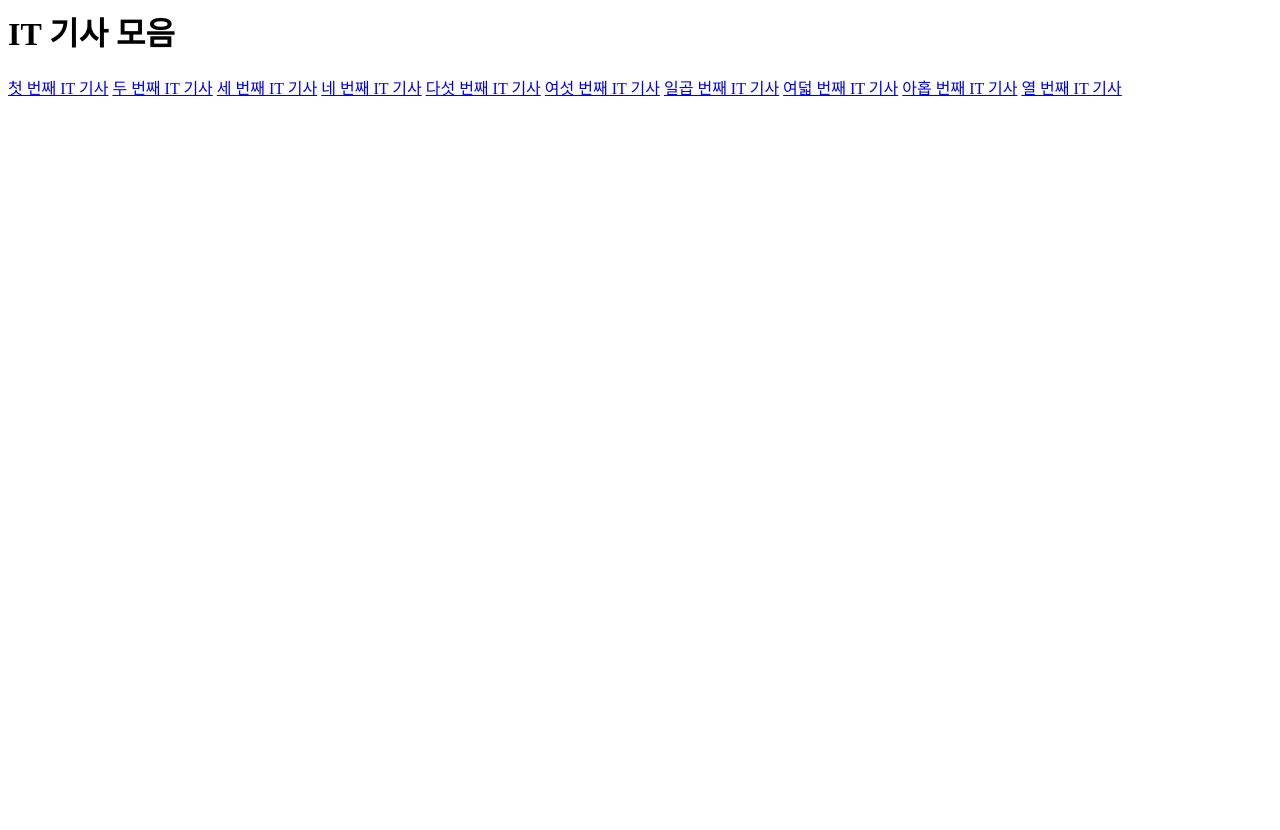
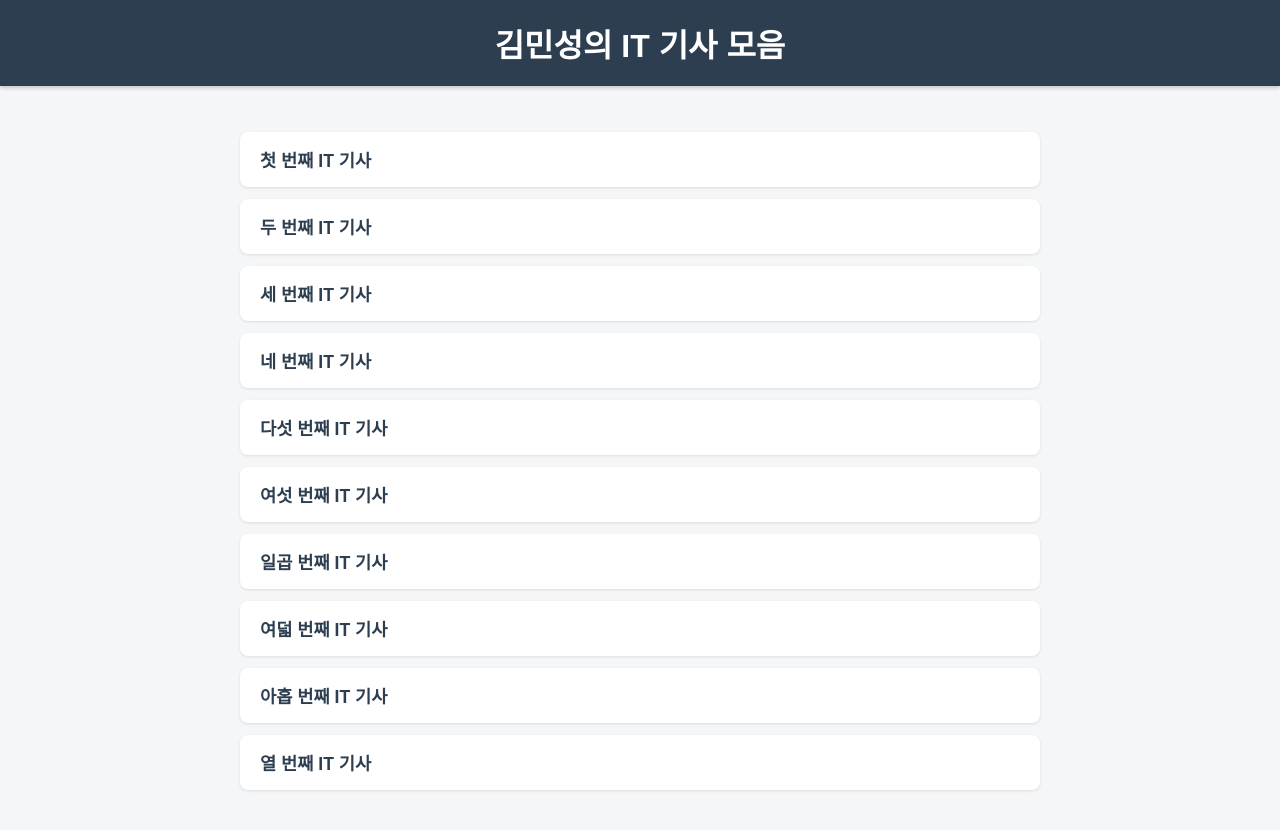
Before and after one commit to kimmin23/mis2501, a plain HTML site: page index.html in a window 1280 px wide. Before the commit the page ends 800 px from the top, so only its background shows below. Drawn offline with Linux system fonts and the light colour scheme.

Commit message:
Update index.html

```diff
--- a/index.html
+++ b/index.html
@@ -1,19 +1,84 @@
-<html>
-  <head>
-    <title>김민성의 웹페이지</title>
-  </head>
-  <body>
-    <h1>IT 기사 모음</h1>
-    <a href="https://v.daum.net/v/20250311180131535" target="_blank">첫 번째 IT 기사</a>
-    <a href="https://n.news.naver.com/mnews/article/009/0005460837" target="_blank">두 번째 IT 기사</a>
-    <a href="https://v.daum.net/v/20250318072355303" target="_blank">세 번째 IT 기사</a>
-    <a href="https://v.daum.net/v/20250331083130911" target="_blank">네 번째 IT 기사</a>
-    <a href="https://n.news.naver.com/mnews/article/031/0000922979" target="_blank">다섯 번째 IT 기사</a>
-    <a href="https://v.daum.net/v/20250415181220571" target="_blank">여섯 번째 IT 기사</a>
-    <a href="https://v.daum.net/v/20250429202747138" target="_blank">일곱 번째 IT 기사</a>
-    <a href="https://v.daum.net/v/20250430130529207" target="_blank">여덟 번째 IT 기사</a>
-    <a href="https://v.daum.net/v/20250511185034396" target="_blank">아홉 번째 IT 기사</a>
-    <a href="https://v.daum.net/v/20250519172114614" target="_blank">열 번째 IT 기사</a>
+<!DOCTYPE html>
+<html lang="ko">
+<head>
+  <meta charset="UTF-8">
+  <title>김민성의 웹페이지</title>
+  <style>
+    body {
+      font-family: 'Apple SD Gothic Neo', 'Malgun Gothic', sans-serif;
+      background-color: #f4f6f8;
+      margin: 0;
+      padding: 0;
+    }
 
-  </body>
+    header {
+      background-color: #2c3e50;
+      color: white;
+      padding: 20px 0;
+      text-align: center;
+      box-shadow: 0 2px 4px rgba(0, 0, 0, 0.2);
+    }
+
+    h1 {
+      margin: 0;
+      font-size: 2em;
+    }
+
+    main {
+      padding: 30px 20px;
+      max-width: 800px;
+      margin: 0 auto;
+    }
+
+    .article-list {
+      list-style-type: none;
+      padding: 0;
+    }
+
+    .article-list li {
+      background-color: #ffffff;
+      margin-bottom: 12px;
+      padding: 15px 20px;
+      border-radius: 8px;
+      transition: transform 0.2s, box-shadow 0.2s;
+      box-shadow: 0 1px 3px rgba(0, 0, 0, 0.1);
+    }
+
+    .article-list li:hover {
+      transform: translateY(-2px);
+      box-shadow: 0 4px 12px rgba(0, 0, 0, 0.2);
+    }
+
+    .article-list a {
+      text-decoration: none;
+      color: #2c3e50;
+      font-weight: bold;
+      font-size: 1.1em;
+    }
+
+    .article-list a:hover {
+      color: #3498db;
+    }
+  </style>
+</head>
+<body>
+  <header>
+    <h1>김민성의 IT 기사 모음</h1>
+  </header>
+
+  <main>
+    <ul class="article-list">
+      <li><a href="https://v.daum.net/v/20250311180131535" target="_blank">첫 번째 IT 기사</a></li>
+      <li><a href="https://n.news.naver.com/mnews/article/009/0005460837" target="_blank">두 번째 IT 기사</a></li>
+      <li><a href="https://v.daum.net/v/20250318072355303" target="_blank">세 번째 IT 기사</a></li>
+      <li><a href="https://v.daum.net/v/20250331083130911" target="_blank">네 번째 IT 기사</a></li>
+      <li><a href="https://n.news.naver.com/mnews/article/031/0000922979" target="_blank">다섯 번째 IT 기사</a></li>
+      <li><a href="https://v.daum.net/v/20250415181220571" target="_blank">여섯 번째 IT 기사</a></li>
+      <li><a href="https://v.daum.net/v/20250429202747138" target="_blank">일곱 번째 IT 기사</a></li>
+      <li><a href="https://v.daum.net/v/20250430130529207" target="_blank">여덟 번째 IT 기사</a></li>
+      <li><a href="https://v.daum.net/v/20250511185034396" target="_blank">아홉 번째 IT 기사</a></li>
+      <li><a href="https://v.daum.net/v/20250519172114614" target="_blank">열 번째 IT 기사</a></li>
+    </ul>
+  </main>
+</body>
 </html>
```
